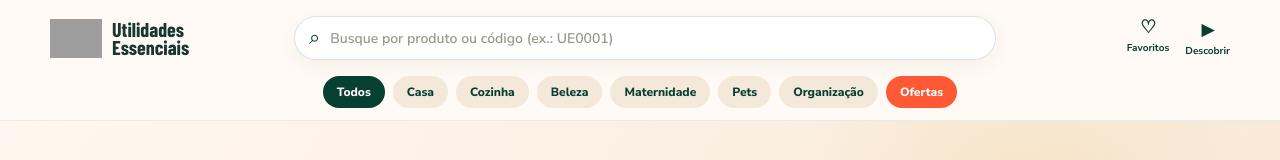
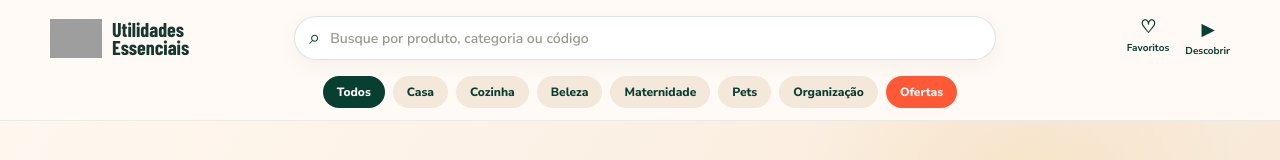
Before and after one commit to marialuizasp/utilidades-essenciais, a Next.js app: page / in a window 1280 px wide. Shown: the top 160 px of the page. Built offline with nearby package versions, Linux system fonts and the light colour scheme; grey boxes are pictures that could not be loaded; a web font is replaced by a local one.

Commit message:
Clarify storefront search scope

```diff
--- a/components/StorefrontHome.jsx
+++ b/components/StorefrontHome.jsx
@@ -537,7 +537,7 @@ export default function StorefrontHome({ products = [] }) {
             <input
               value={query}
               onChange={(event) => setQuery(event.target.value)}
-              placeholder="Busque por produto ou código (ex.: UE0001)"
+              placeholder="Busque por produto, categoria ou código"
               aria-label="Buscar achadinhos"
             />
             {query && (
```
